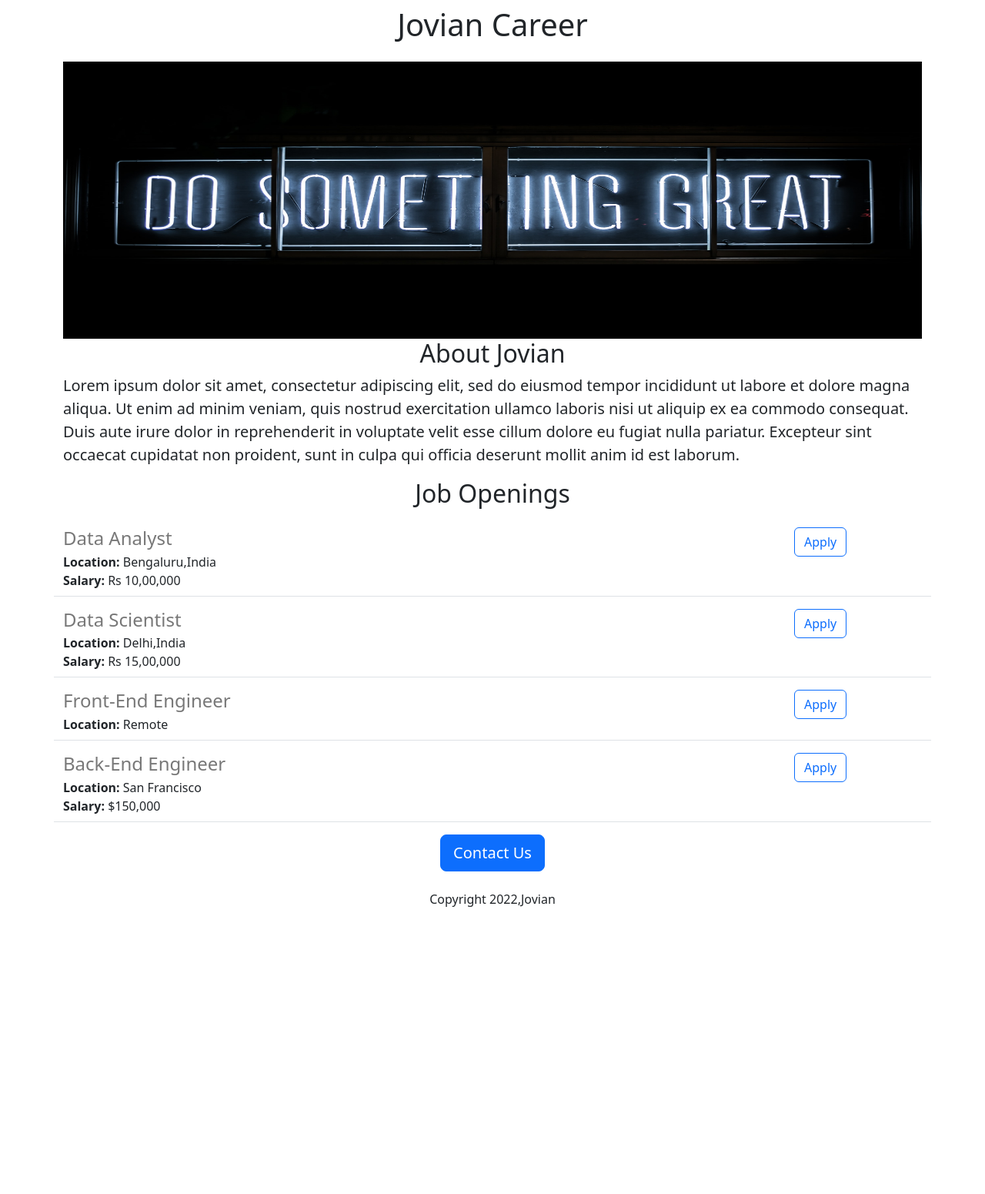
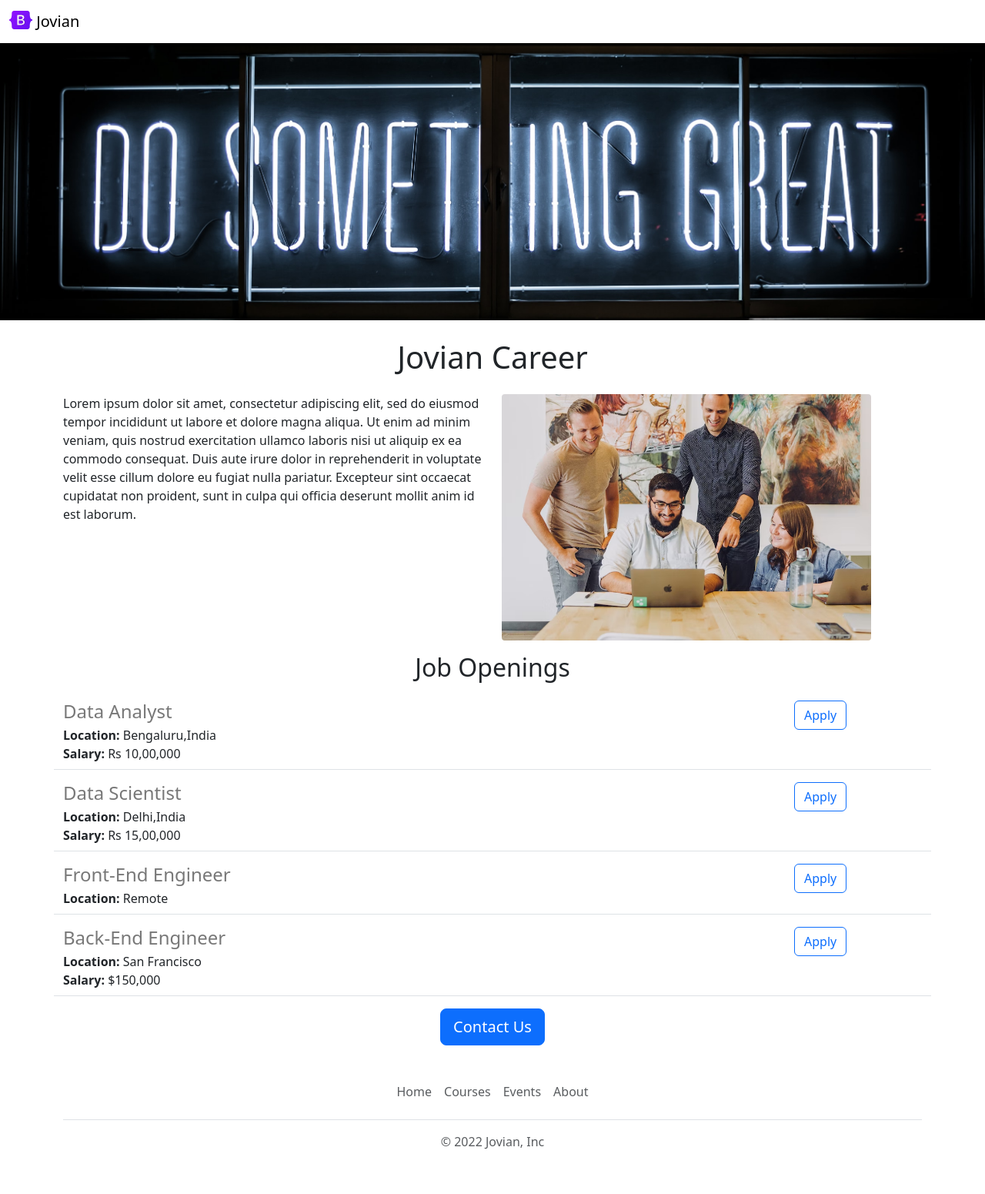
Before and after one commit to Harshal39/Harshal-website-v2, a Flask app: page / in a window 1280 px wide. Shown: the whole page at 77% size. Before the commit the page ends 1178 px from the top, so only its background shows below. Run offline with Flask 2, Linux system fonts and the light colour scheme.

Commit message:
Functional and Aesthetic improvements

```diff
--- /dev/null
+++ b/templates/footer.html
@@ -0,0 +1,12 @@
+<div class="container">
+  <footer class="py-3 my-4">
+    <ul class="nav justify-content-center border-bottom pb-3 mb-3">
+      <li class="nav-item"><a target="_blank" href="https://www.jovian.ai" class="nav-link px-2 text-muted">Home</a></li>
+      <li class="nav-item"><a target="_blank" href="https://jovian.ai/learn" class="nav-link px-2 text-muted">Courses</a></li>
+      <li class="nav-item"><a  target="_blank" href="https://jovian.ai/events" class="nav-link px-2 text-muted">Events</a></li>
+
+      <li class="nav-item"><a target="_blank" href="https://jovian.ai/about" class="nav-link px-2 text-muted">About</a></li>
+    </ul>
+    <p class="text-center text-muted">&copy; 2022 Jovian, Inc</p>
+  </footer>
+</div>
--- a/templates/home.html
+++ b/templates/home.html
@@ -9,17 +9,28 @@
       #banner{
         height: 360px;
         width: 100%;
+        object-fit:cover;
+        margin-bottom:16px;
 
       }
     </style>
 
   </head>
   <body>
+    {% include 'nav.html' %}
+    <img class="img-fluid" id="banner" src="https://webapplication.harshalbhute1.repl.co/static/banner.jpg">
     <div class="container">
    <h1 class="text-center mt-2 mb-4"> {{company_name}} Career</h1>
-    <img class="img-fluid" id="banner" src="https://webapplication.harshalbhute1.repl.co/static/banner.jpg">
-    <h2 class="text-center"> About Jovian </h2>
+
+    <div class="row" style="margin-bottom:16px">
+      <div class="col-md-6"
     <p class="lead">Lorem ipsum dolor sit amet, consectetur adipiscing elit, sed do eiusmod tempor incididunt ut labore et dolore magna aliqua. Ut enim ad minim veniam, quis nostrud exercitation ullamco laboris nisi ut aliquip ex ea commodo consequat. Duis aute irure dolor in reprehenderit in voluptate velit esse cillum dolore eu fugiat nulla pariatur. Excepteur sint occaecat cupidatat non proident, sunt in culpa qui officia deserunt mollit anim id est laborum.</p>
+      </div>
+      <div class="d-none d-md-block col-6">
+      <img src="/static/people.avif" style="height:320px; border-radius:4px;">
+      </div>
+      </div>
+
     <h2 class="text-center mt-2 mb-4">Job Openings</h2>
     <div>
       {% for job in jobs %}
@@ -29,9 +40,11 @@
 
 
       <div class="text-center">
-    <button class="btn btn-primary btn-lg">Contact Us</button>
-        <p class="mt-4">Copyright 2022,Jovian</p>
+    <a class="btn btn-primary btn-lg" href="mailto:harshalbhute39@gmail.com?subject=Question%20about%20job%20opening&body=My%20name%3A%20%3Cyour%20name%20here%3E%0D%0AMy%20Question%3A%3Center%20question%20here%3E">Contact Us</a>
+
+
       </div>
     </div>
+    {% include 'footer.html' %}
   </body>
 </html>
--- a/templates/jobitem.html
+++ b/templates/jobitem.html
@@ -13,7 +13,7 @@
         {% endif %}
    </div>
    <div class="col-2">
-        <button type="button" class="btn btn-outline-primary">Apply</button>
+        <a href="mailto:harshalbhute39@gmail.com?subject=Application%20for%20{{job['title']}}&body=My%20name%3A%20%3Cyour%20name%20here%3E%0D%0AMy%20Resume%20link%3A%20%3Cresume%20link%3E%0D%0AMy%20LinkedIn%20link%3A%3Clinkedin%20link%3E" type="button" class="btn btn-outline-primary">Apply</a>
    </div>
 
         </div>
--- /dev/null
+++ b/templates/nav.html
@@ -0,0 +1,11 @@
+ <nav class="navbar shadow-sm fixed-top bg-white">
+  <div class="container-fluid">
+    <a class="navbar-brand" href="#">
+      <img src="/static/logo.svg" alt="Logo" width="30" height="24" class="d-inline-block align-text-top">
+      Jovian
+    </a>
+  </div>
+</nav>
+<div style="height:56px">
+
+</div>
```
Also changed, not shown: static/logo.svg (added), static/people.avif (added).
